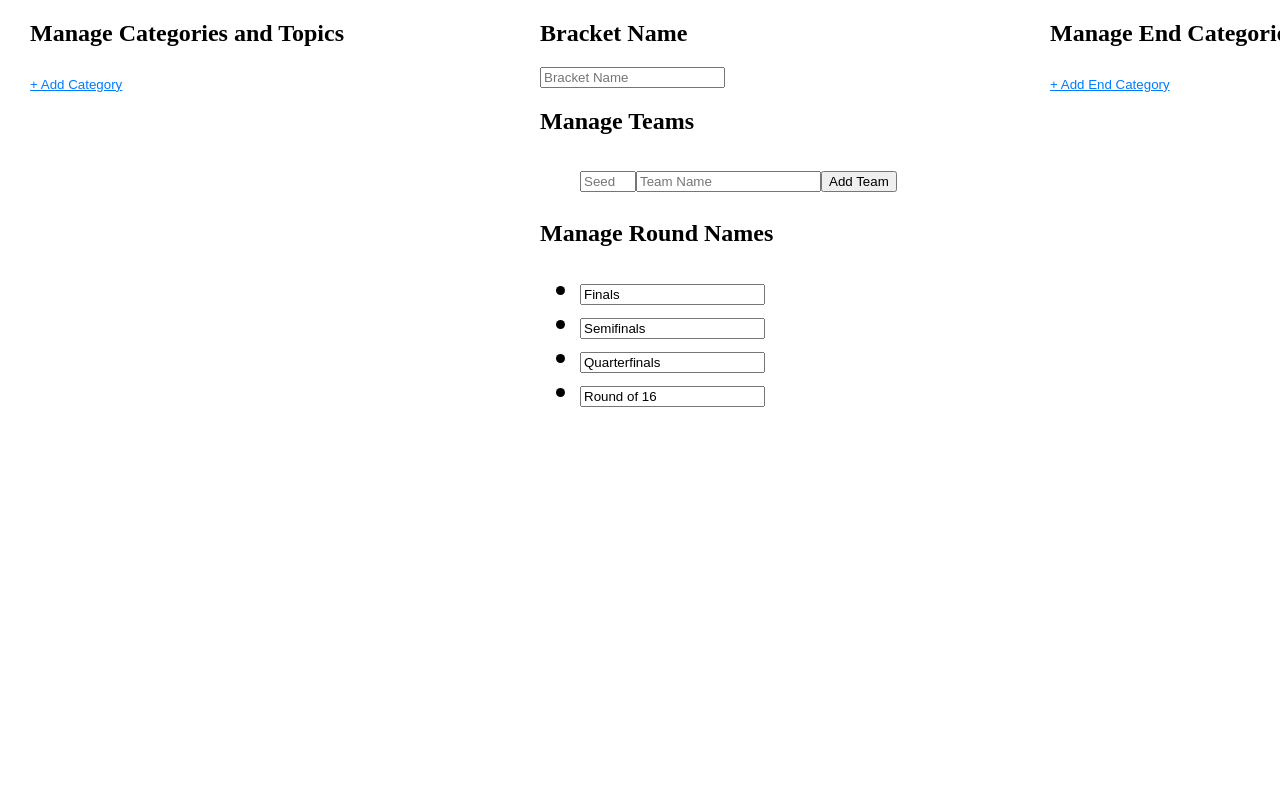
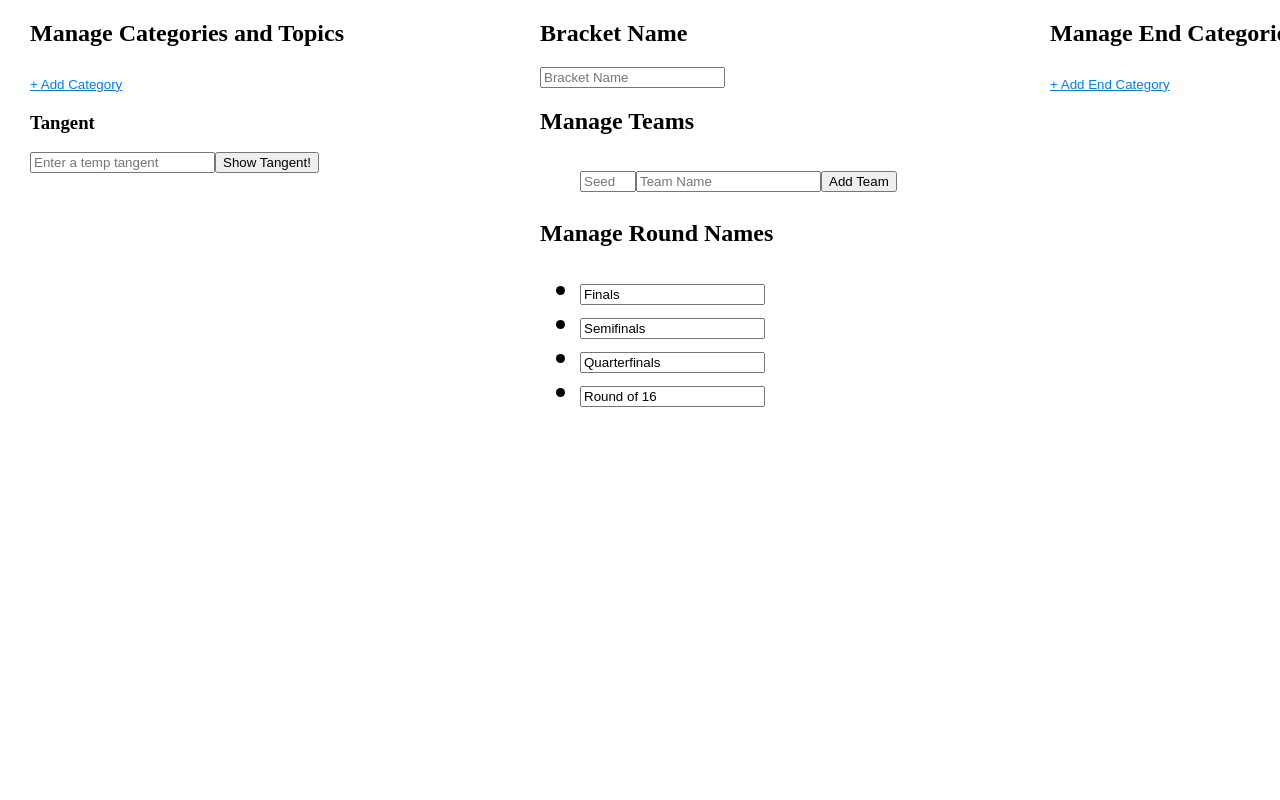
Before and after one commit to stinnettstan/stream-bar, a Preact app: page / in a window 1280 px wide. Shown: the top 800 px of the page. Built offline with nearby package versions, Linux system fonts and the light colour scheme; a web font is replaced by a local one.

Commit message:
feat: add temp tangent to show in bottom bar

```diff
--- a/src/App.css
+++ b/src/App.css
@@ -111,7 +111,7 @@ ul {
 
 }
 
-.active {
+li.active-item {
   color: var(--active-item-color);
   font-weight: bold;
 }
--- a/src/App.js
+++ b/src/App.js
@@ -92,6 +92,7 @@ const App = () => {
   const [teams, setTeams] = useState([]);
   const [bracketName, setBracketName] = useState('');
   const [roundNames, setRoundNames] = useState(['Finals', 'Semifinals', 'QuarterFinals', 'Round of 16']);
+  const [tangent, setTangent] = useState(null);
 
   const generateMatchupsForRound = (teams, roundIndex) => {
     return teams.map((team, i) => ({
@@ -159,6 +160,14 @@ const App = () => {
     // setActiveItem(firstRoundMatchups[0] || {});
   };
 
+  // Function to handle changes to the dynamic topic from BackendUI
+  const handleTangentSubmit = (topic) => {
+    setTangent(topic);
+    // Keep activeItem as is, but don't show it stylistically.
+    const activeItems = document.querySelectorAll('#right-sidebar .active-item');
+    activeItems.forEach(item => item.classList.remove('active-item'));
+  };
+
   // Additional function to scroll to the active item's header
   const scrollToActiveHeader = (activeItem) => {
     if (!activeItem) return;
@@ -190,7 +199,7 @@ const App = () => {
       if (headerElement && sidebarContainer) {
         // Use offsetTop to get the distance from the header element to the top of its offsetParent (sidebar)
         // if it's a matchup make sure it doesn't get obscured behind the sticky header
-        const scrollToPosition = headerElement.offsetTop - (activeIsMatchup ? stickyHeader.offsetHeight : 0) - 20;
+        const scrollToPosition = headerElement.offsetTop - ((activeIsMatchup && stickyHeader) ? stickyHeader.offsetHeight : 0) - 20;
 
         // Scroll the sidebar container to the header element's top offset
         sidebarContainer.scrollTo({ top: scrollToPosition, behavior: 'smooth' });
@@ -217,13 +226,13 @@ const App = () => {
     if (!flatItems.length) return; // Early return if there are no items to cycle through
     const currentIndex = flatItems.findIndex(item => item === activeItem);
     let nextIndex = currentIndex;
-
     if (direction === 'forward') {
       nextIndex = (currentIndex + 1) % flatItems.length;
     } else if (direction === 'backward') {
       nextIndex = (currentIndex - 1 + flatItems.length) % flatItems.length;
     }
 
+    setTangent(null); // Always clear tangent when cycling items
     setActiveItem(flatItems[nextIndex]);
     // After setting the new active item, scroll to its header
     scrollToActiveHeader(flatItems[nextIndex]);
@@ -354,11 +363,19 @@ const App = () => {
     return () => document.removeEventListener('keydown', handleKeyDown);
   }, [activeItem, currentRound, rounds]);
 
+  useEffect(() => {
+    if (activeItem) {
+      scrollToActiveHeader(activeItem);
+    }
+    // This forces the BottomBar to update when tangent changes as well
+    // It triggers re-evaluation of what content should be shown
+  }, [activeItem, tangent]);
+
   return (
     <div id="main-container">
-      {<BackendUI className={isBackendUiVisible ? '' : 'hidden'} onCategoriesWithTopicsChange={handleCategoryTopicChange} onTeamsChange={handleTeamsChange} onRoundNamesChange={setRoundNames} onEndCategoriesWithTopicsChange={handleEndCategoriesWithTopicsChange} onBracketNameChange={setBracketName} />}
+      {<BackendUI className={isBackendUiVisible ? '' : 'hidden'} onCategoriesWithTopicsChange={handleCategoryTopicChange} onTeamsChange={handleTeamsChange} onRoundNamesChange={setRoundNames} onEndCategoriesWithTopicsChange={handleEndCategoriesWithTopicsChange} onBracketNameChange={setBracketName} onTangentChange={handleTangentSubmit} />}
       <Sidebar categoriesWithTopics={categoriesWithTopics} endCategoriesWithTopics={endCategoriesWithTopics} rounds={rounds} bracketName={bracketName} activeItem={activeItem} setActiveItem={setActiveItem} scrollToActiveHeader={scrollToActiveHeader} />
-      <BottomBar activeItem={activeItem} rounds={rounds} categoriesWithTopics={categoriesWithTopics} endCategoriesWithTopics={endCategoriesWithTopics} />
+      <BottomBar activeItem={activeItem} tangent={tangent} rounds={rounds} categoriesWithTopics={categoriesWithTopics} endCategoriesWithTopics={endCategoriesWithTopics} />
     </div>
   );
 };
@@ -395,7 +412,7 @@ const Sidebar = ({ categoriesWithTopics, endCategoriesWithTopics, rounds, active
           <ul className='category-list'>
             {category.topics.map((topic, topicIndex) => (
               <li key={`topic-item-${topicIndex}`}
-                className={topic === activeItem ? 'active' : ''}
+                className={(topic === activeItem) ? 'active-item' : ''}
                 onClick={() => setActiveItem(topic)}>
                 {topic.title}
               </li>
@@ -453,11 +470,17 @@ const Sidebar = ({ categoriesWithTopics, endCategoriesWithTopics, rounds, active
 };
 
 
-const BottomBar = ({ activeItem, rounds, categoriesWithTopics, endCategoriesWithTopics }) => {
+const BottomBar = ({ activeItem, tangent, rounds, categoriesWithTopics, endCategoriesWithTopics }) => {
   let content = ''; // Default message when no item is active
-
-  // Determine the content based on the type of the active item
-  if (activeItem) {
+  if (tangent) {
+    content = (
+      <div>
+        <h3 className='sectionTitle'>PIVOT</h3>
+        <span>{tangent}</span>
+      </div>
+    );
+    // Determine the content based on the type of the active item
+  } else if (activeItem) {
     if (activeItem.title) {
       // It's a topic
       let categoryOfActiveItem = categoriesWithTopics.find(category => category.topics.includes(activeItem)) ||
--- a/src/BackendUI.js
+++ b/src/BackendUI.js
@@ -2,7 +2,7 @@ import { useState } from 'preact/hooks';
 import { h } from 'preact';
 
 
-const BackendUI = ({ className, onCategoriesWithTopicsChange, onEndCategoriesWithTopicsChange, onTeamsChange, onRoundNamesChange, onBracketNameChange }) => {
+const BackendUI = ({ className, onCategoriesWithTopicsChange, onEndCategoriesWithTopicsChange, onTeamsChange, onRoundNamesChange, onBracketNameChange, onTangentChange}) => {
     const [categoriesWithTopics, setCategoriesWithTopics] = useState([]);
     const [endCategoriesWithTopics, setEndCategoriesWithTopics] = useState([]);
     const [teamSeed, setTeamSeed] = useState('');
@@ -10,6 +10,7 @@ const BackendUI = ({ className, onCategoriesWithTopicsChange, onEndCategoriesWit
     const [teams, setTeams] = useState([]);
     const [roundNames, setRoundNames] = useState(['Finals', 'Semifinals', 'Quarterfinals', 'Round of 16']);
     const [bracketName, setBracketName] = useState('');
+    const [tangent, setTangent] = useState('');
     const addButtonStyling = { background: 'none', border: 'none', padding: '0', cursor: 'pointer', color: '#007bff', textDecoration: 'underline', marginTop: '10px' };
 
     // Add new category
@@ -164,6 +165,12 @@ const BackendUI = ({ className, onCategoriesWithTopicsChange, onEndCategoriesWit
         setTeams(updatedTeams);
     };
 
+    // Function to send the dynamic topic to App
+    const handleTangentSubmit = () => {
+        onTangentChange(tangent); // Propagate up to App
+        setTangent(''); // Optionally clear after sending
+    };
+
     // Component return remains mostly unchanged, with additions for delete functionality...
     return (
         <div className={`${className}`} style={{ display: 'flex', justifyContent: 'space-between', maxWidth: '1590px', maxHeight: '895px', paddingLeft: '30px', paddingRight: '30px' }}>
@@ -206,6 +213,16 @@ const BackendUI = ({ className, onCategoriesWithTopicsChange, onEndCategoriesWit
                         + Add Category
                     </button>
                 </li>
+                <div>
+                <h3>Tangent</h3>
+                    <input
+                        type="text"
+                        value={tangent}
+                        onChange={(e) => setTangent(e.target.value)}
+                        placeholder="Enter a temp tangent"
+                    />
+                    <button onClick={handleTangentSubmit}>Show Tangent!</button>
+                </div>
             </div>
             <div style={{ flexBasis: '48%' }}>
                 <div>
@@ -219,7 +236,7 @@ const BackendUI = ({ className, onCategoriesWithTopicsChange, onEndCategoriesWit
                 <ul>
                     {teams.map((team, index) => (
                         <li key={index} className="team-item">
-                            Seed: <input type="number" value={team.seed} onInput={(e) => handleTeamSeedChange(index, e.target.value)}  placeholder="Seed (1-16)" min="1" max="16" />
+                            Seed: <input type="number" value={team.seed} onInput={(e) => handleTeamSeedChange(index, e.target.value)} placeholder="Seed (1-16)" min="1" max="16" />
                             Name: <input type="text" value={team.name} onInput={(e) => handleTeamNameChange(index, e.target.value)} placeholder="Team Name" />
                             <span className="delete-btn" onClick={() => handleDeleteTeam(index)}>❌</span>
                         </li>
```
